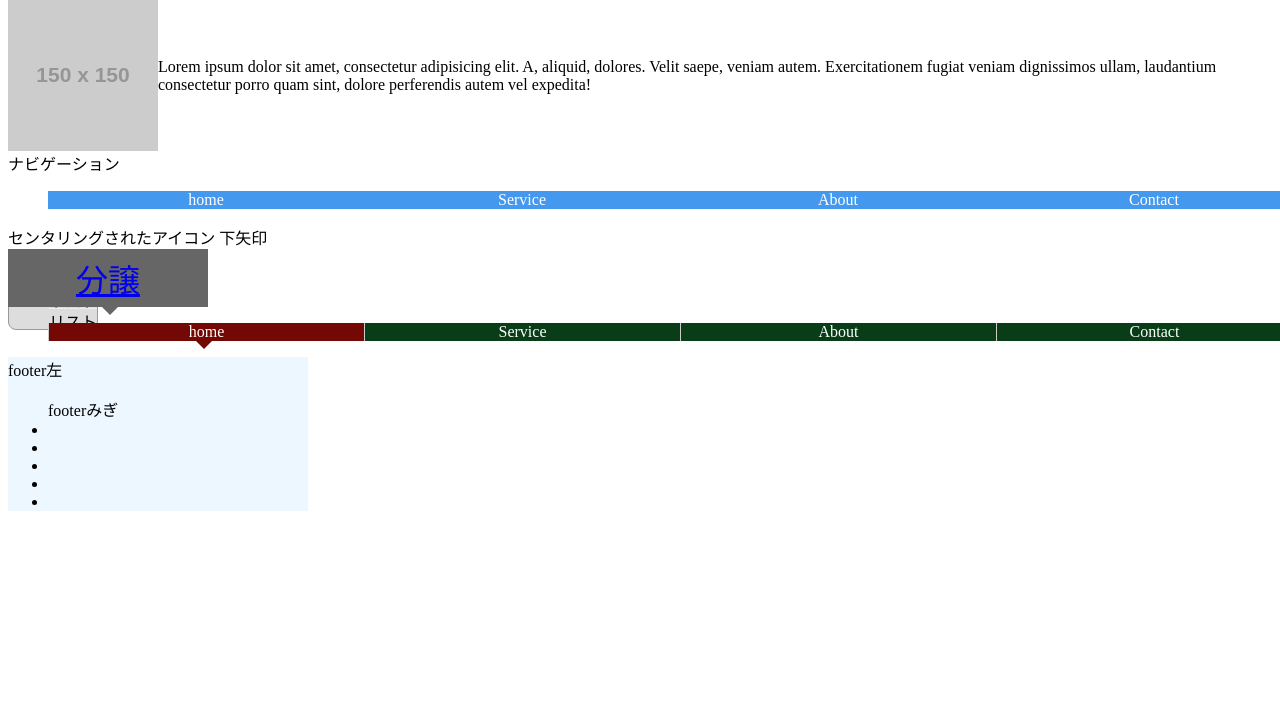
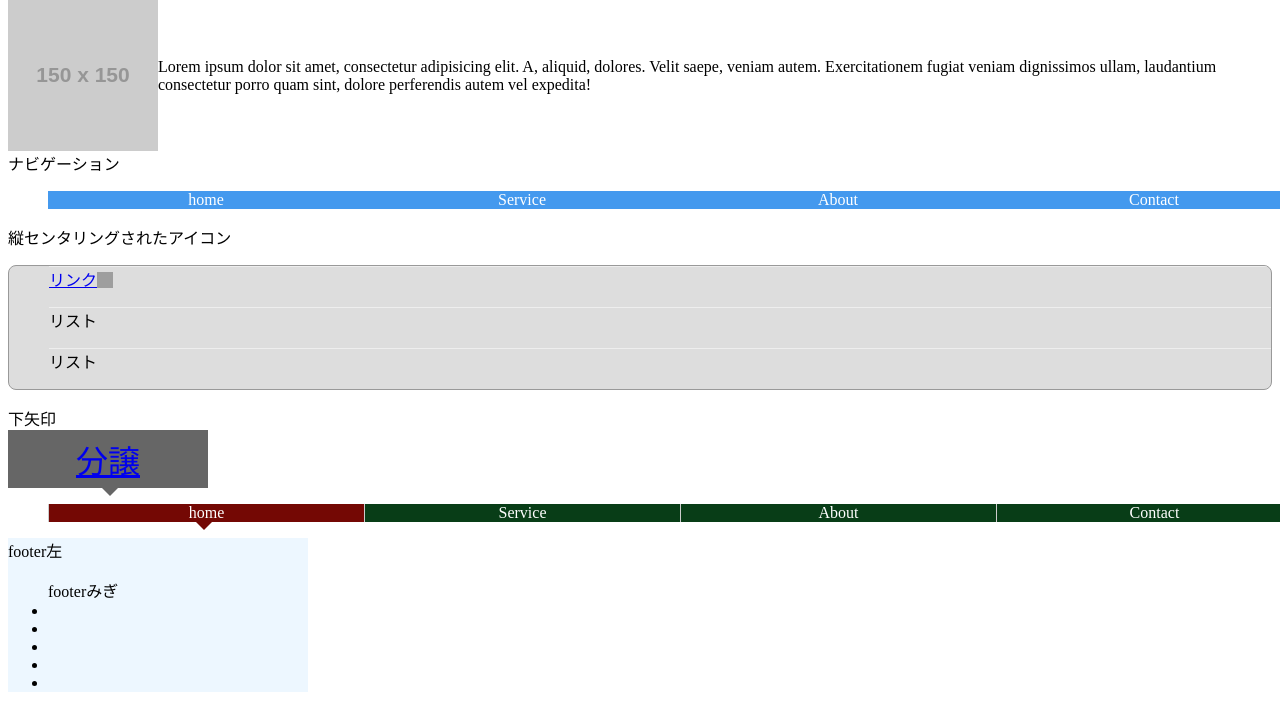
Before and after one commit to umanari145/css, a PHP site: page / in a window 1280 px wide. Shown: the part 745-1453 px from the top of the page. Before the commit the page ends 1256 px from the top, so only its background shows below. Run offline with PHP 8.4, Linux system fonts and the light colour scheme; grey boxes labelled with a size stand in for pictures from a placeholder-image service; some libraries are stand-ins or nearby versions; some web fonts are replaced; grey boxes are pictures that could not be loaded.

Commit message:
センタリング

```diff
--- a/less/css/common.less
+++ b/less/css/common.less
@@ -171,8 +171,19 @@ icon画像
 
 .tableview__item{
 	list-style-type: none;
-	height:20px;
+	height:40px;
+	vertical-align: middle;
 	border-top:1px solid #EEE;
+}
+
+.ico{
+	display: inline-block;
+	background: url(../img/spritesheets.png);
+}
+
+.ico--arrow{
+	width:16px;
+	height: 16px;
 }
 
 .tableview__target{
@@ -181,6 +192,8 @@ icon画像
 
 .tableview__target-icon{
 	position:absolute;
+	top:50%;
+	margin-top:-8px;
 }
 
 
--- a/less/css/top.css
+++ b/less/css/top.css
@@ -139,18 +139,28 @@ icon画像
   border: 1px solid #999;
   border-radius: 8px;
   background-color: #DDD;
-  position: absolute;
 }
 .tableview__item {
   list-style-type: none;
-  height: 20px;
+  height: 40px;
+  vertical-align: middle;
   border-top: 1px solid #EEE;
+}
+.ico {
+  display: inline-block;
+  background: url(../img/spritesheets.png);
+}
+.ico--arrow {
+  width: 16px;
+  height: 16px;
 }
 .tableview__target {
   position: relative;
 }
 .tableview__target-icon {
   position: absolute;
+  top: 50%;
+  margin-top: -8px;
 }
 /**ワンポイント下矢印**/
 .arrow3 {
--- a/less/index.php
+++ b/less/index.php
@@ -84,9 +84,9 @@
 	<li class="nav__item"><a href="">Contact</a></li>
 </ul>
 
-センタリングされたアイコン
+縦センタリングされたアイコン
 <ul class="tableview">
-	<li class="tableview__item"><a href="#" class="targetview__target">リンク<span class="tableview__target-icon icon ico--arrow"></span></a></li>
+	<li class="tableview__item"><a href="#" class="tableview__target">リンク<span class="tableview__target-icon ico ico--arrow"></span></a></li>
 	<li class="tableview__item">リスト</li>
 	<li class="tableview__item">リスト</li>
 </ul>
```
